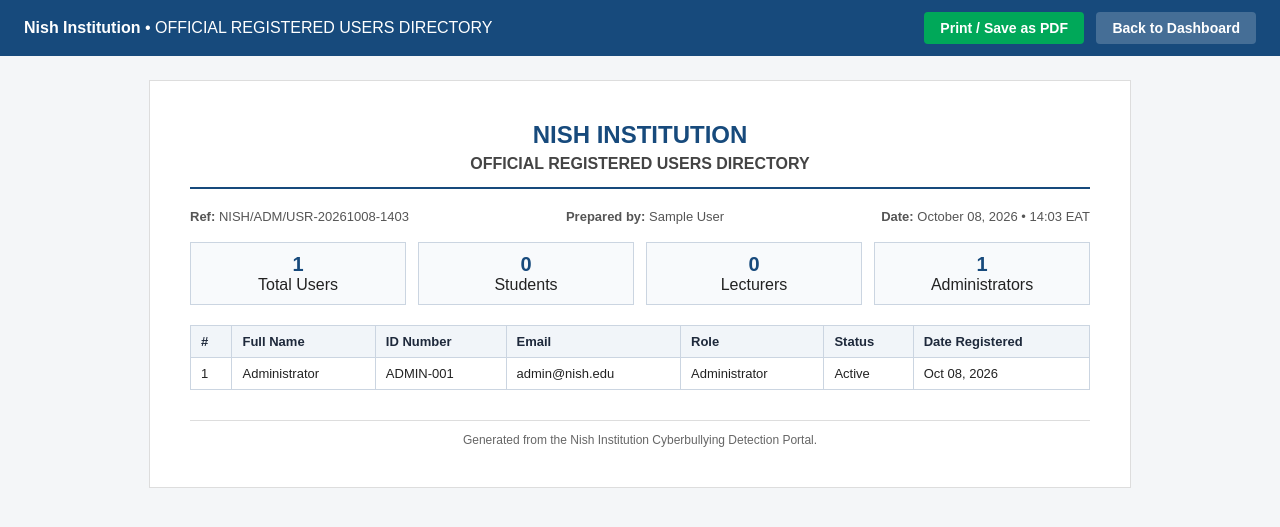
After one commit to anishcherono/Cyberbulling-Detection-System, a Flask app: page /users/print in a window 1280 px wide. The commit adds this page. Shown: the top 527 px of the page. Run offline with Flask 3, Linux system fonts and the light colour scheme; the visitor is signed in with stand-in values (Sample User, id 1); data comes from the database, SQL or seed files in the repository; tables that the repository leaves empty hold one stand-in row (values such as "Sample post"); parts of the project's set-up code (start-up, migrations or seed data) failed here and were passed over.

Commit message:
Add auto venv setup, printable users list, and README

```diff
--- a/ai_detector.py
+++ b/ai_detector.py
@@ -1,6 +1,4 @@
 from functools import lru_cache
-
-from transformers import pipeline
 
 MODEL_NAME = "Davephoenix/bert-bullying-detector"
 MAX_MESSAGE_LENGTH = 2000
@@ -9,6 +7,8 @@ MAX_TOKENS = 512
 
 @lru_cache(maxsize=1)
 def get_classifier():
+    from transformers import pipeline  # imported here so the app starts fast
+
     return pipeline(
         "text-classification",
         model=MODEL_NAME,
--- a/app.py
+++ b/app.py
@@ -1,6 +1,38 @@
 import os
+import subprocess
+import sys
 import threading
+import venv
 import webbrowser
+
+
+def setup_venv():
+    project_dir = os.path.dirname(os.path.abspath(__file__))
+    venv_dir = os.path.join(project_dir, ".venv")
+    requirements = os.path.join(project_dir, "requirements.txt")
+    venv_python = (
+        os.path.join(venv_dir, "Scripts", "python.exe")
+        if os.name == "nt"
+        else os.path.join(venv_dir, "bin", "python")
+    )
+
+    if os.path.normcase(os.path.abspath(sys.prefix)) == os.path.normcase(venv_dir):
+        return
+
+    if not os.path.exists(venv_python):
+        print("Creating virtual environment (.venv)...")
+        venv.create(venv_dir, with_pip=True)
+
+    print("Checking and installing requirements...")
+    subprocess.check_call(
+        [venv_python, "-m", "pip", "install", "-q", "--disable-pip-version-check", "-r", requirements]
+    )
+
+    sys.exit(subprocess.call([venv_python, *sys.argv]))
+
+
+if __name__ == "__main__":
+    setup_venv()
 
 from dotenv import load_dotenv
 from flask import Flask, render_template
--- a/routes/admin.py
+++ b/routes/admin.py
@@ -622,6 +622,65 @@ def print_lecturers():
     )
 
 
+@admin_bp.route("/admin/users/print")
+@admin_bp.route("/users/print")
+def print_all_users():
+    if not session.get("admin_logged_in"):
+        return _admin_login_redirect()
+
+    from datetime import datetime
+
+    with database_cursor() as (_, cursor):
+        cursor.execute(
+            """
+            SELECT full_name, institution_id, email, role, status, date_created
+            FROM Users
+            ORDER BY role ASC, full_name ASC
+            """
+        )
+        rows = cursor.fetchall()
+
+    role_names = {"student": "Student", "teacher": "Lecturer", "lecturer": "Lecturer",
+                  "administrator": "Administrator", "admin": "Administrator"}
+    status_names = {"active": "Active", "temporarily_restricted": "Restricted", "banned": "Banned"}
+
+    users = []
+    counts = {"Student": 0, "Lecturer": 0, "Administrator": 0}
+    for idx, row in enumerate(rows, start=1):
+        role = role_names.get((row[3] or "").strip().lower(), (row[3] or "Unknown").capitalize())
+        counts[role] = counts.get(role, 0) + 1
+        status = (row[4] or "active").strip().lower()
+        users.append({
+            "index": idx,
+            "full_name": row[0],
+            "institution_id": row[1] or "Not provided",
+            "email": row[2] or "Not provided",
+            "role": role,
+            "status": status_names.get(status, status.capitalize()),
+            "date_registered": row[5].strftime("%b %d, %Y") if hasattr(row[5], "strftime") else str(row[5] or "N/A")[:10],
+        })
+
+    now = datetime.now()
+    summary = {
+        "total_users": len(users),
+        "students": counts.get("Student", 0),
+        "lecturers": counts.get("Lecturer", 0),
+        "admins": counts.get("Administrator", 0),
+    }
+
+    return render_template(
+        "printable_users.html",
+        report_title="OFFICIAL REGISTERED USERS DIRECTORY",
+        report_reference=f"NISH/ADM/USR-{now.strftime('%Y%m%d-%H%M')}",
+        generated_at=now.strftime("%B %d, %Y &bull; %H:%M EAT"),
+        user_name=session.get("admin_name", "System Administrator"),
+        user_role="Institutional Administrator",
+        summary=summary,
+        users=users,
+        back_url=url_for("admin.admin_dashboard"),
+    )
+
+
 @admin_bp.route("/admin/cyberbullying-messages/print")
 @admin_bp.route("/messages/cyberbullying/print")
 def print_cyberbullying_messages():
--- a/templates/dashboard.html
+++ b/templates/dashboard.html
@@ -372,6 +372,7 @@
     <div class="nav">
         <a href="/admin">Dashboard</a>
         <a href="/reports">Reports</a>
+        <a href="/admin/users/print" target="_blank" style="color: #90cdf4; font-weight: bold;">&#128438; Print All Users</a>
         <a href="/admin/students/print" target="_blank" style="color: #90cdf4; font-weight: bold;">&#128438; Print Students</a>
         <a href="/admin/lecturers/print" target="_blank" style="color: #90cdf4; font-weight: bold;">&#128438; Print Lecturers</a>
         <a href="/admin/cyberbullying-messages/print" target="_blank" style="color: #fca5a5; font-weight: bold;">&#128438; Print Cyberbullying Messages</a>
@@ -444,7 +445,10 @@
         <div class="section student-directory">
             <div class="section-header-row">
                 <h2 style="margin: 0;">Registered Students</h2>
-                <a href="/admin/students/print" target="_blank" class="print-doc-btn">&#128438; Print Student Roster</a>
+                <div style="display: flex; gap: 10px;">
+                    <a href="/admin/users/print" target="_blank" class="print-doc-btn">&#128438; Print All Users</a>
+                    <a href="/admin/students/print" target="_blank" class="print-doc-btn">&#128438; Print Student Roster</a>
+                </div>
             </div>
             {% if students %}
             <table>
--- /dev/null
+++ b/templates/printable_users.html
@@ -0,0 +1,191 @@
+<!DOCTYPE html>
+<html lang="en">
+<head>
+    <meta charset="UTF-8">
+    <meta name="viewport" content="width=device-width, initial-scale=1">
+    <title>{{ report_title }} - Nish Institution</title>
+    <style>
+        body {
+            margin: 0;
+            font-family: Arial, sans-serif;
+            color: #222;
+            background: #f4f6f8;
+        }
+        .toolbar {
+            background: #174A7C;
+            color: #fff;
+            padding: 12px 24px;
+            display: flex;
+            justify-content: space-between;
+            align-items: center;
+        }
+        .btn {
+            background: #00A859;
+            color: #fff;
+            border: none;
+            padding: 8px 16px;
+            border-radius: 4px;
+            font-weight: bold;
+            cursor: pointer;
+            text-decoration: none;
+            font-size: 14px;
+        }
+        .btn-back {
+            background: rgba(255, 255, 255, 0.2);
+            margin-left: 8px;
+        }
+        .page {
+            max-width: 900px;
+            margin: 24px auto;
+            background: #fff;
+            padding: 40px;
+            border: 1px solid #ddd;
+        }
+        .header {
+            text-align: center;
+            border-bottom: 2px solid #174A7C;
+            padding-bottom: 14px;
+            margin-bottom: 20px;
+        }
+        .header h1 {
+            margin: 0;
+            color: #174A7C;
+            font-size: 24px;
+        }
+        .header h2 {
+            margin: 6px 0 0;
+            font-size: 16px;
+            color: #444;
+        }
+        .meta {
+            display: flex;
+            justify-content: space-between;
+            font-size: 13px;
+            color: #555;
+            margin-bottom: 18px;
+        }
+        .summary {
+            display: flex;
+            gap: 12px;
+            margin-bottom: 20px;
+        }
+        .summary-box {
+            flex: 1;
+            background: #f8fafc;
+            border: 1px solid #cbd5e1;
+            padding: 10px;
+            text-align: center;
+        }
+        .summary-box strong {
+            display: block;
+            font-size: 20px;
+            color: #174A7C;
+        }
+        table {
+            width: 100%;
+            border-collapse: collapse;
+            font-size: 13px;
+        }
+        th, td {
+            border: 1px solid #cbd5e1;
+            padding: 8px 10px;
+            text-align: left;
+        }
+        th {
+            background: #f1f5f9;
+            color: #1e293b;
+        }
+        .footer {
+            margin-top: 30px;
+            font-size: 12px;
+            color: #666;
+            text-align: center;
+            border-top: 1px solid #ddd;
+            padding-top: 12px;
+        }
+        @media print {
+            body { background: #fff; }
+            .toolbar { display: none; }
+            .page { margin: 0; border: none; padding: 0; max-width: 100%; }
+        }
+    </style>
+</head>
+<body>
+
+    <div class="toolbar">
+        <div><strong>Nish Institution</strong> &bull; {{ report_title }}</div>
+        <div>
+            <button type="button" class="btn" onclick="window.print();">Print / Save as PDF</button>
+            <a href="{{ back_url or '/admin' }}" class="btn btn-back">Back to Dashboard</a>
+        </div>
+    </div>
+
+    <div class="page">
+        <div class="header">
+            <h1>NISH INSTITUTION</h1>
+            <h2>{{ report_title }}</h2>
+        </div>
+
+        <div class="meta">
+            <div><strong>Ref:</strong> {{ report_reference }}</div>
+            <div><strong>Prepared by:</strong> {{ user_name }}</div>
+            <div><strong>Date:</strong> {{ generated_at | safe }}</div>
+        </div>
+
+        <div class="summary">
+            <div class="summary-box">
+                <strong>{{ summary.total_users }}</strong>
+                <span>Total Users</span>
+            </div>
+            <div class="summary-box">
+                <strong>{{ summary.students }}</strong>
+                <span>Students</span>
+            </div>
+            <div class="summary-box">
+                <strong>{{ summary.lecturers }}</strong>
+                <span>Lecturers</span>
+            </div>
+            <div class="summary-box">
+                <strong>{{ summary.admins }}</strong>
+                <span>Administrators</span>
+            </div>
+        </div>
+
+        {% if users %}
+        <table>
+            <thead>
+                <tr>
+                    <th>#</th>
+                    <th>Full Name</th>
+                    <th>ID Number</th>
+                    <th>Email</th>
+                    <th>Role</th>
+                    <th>Status</th>
+                    <th>Date Registered</th>
+                </tr>
+            </thead>
+            <tbody>
+                {% for user in users %}
+                <tr>
+                    <td>{{ user.index }}</td>
+                    <td>{{ user.full_name }}</td>
+                    <td>{{ user.institution_id }}</td>
+                    <td>{{ user.email }}</td>
+                    <td>{{ user.role }}</td>
+                    <td>{{ user.status }}</td>
+                    <td>{{ user.date_registered }}</td>
+                </tr>
+                {% endfor %}
+            </tbody>
+        </table>
+        {% else %}
+        <p>No registered users found.</p>
+        {% endif %}
+
+        <div class="footer">
+            Generated from the Nish Institution Cyberbullying Detection Portal.
+        </div>
+    </div>
+
+</body>
+</html>
```
Also changed, not shown: test_printable_reports.py (+24 -0 lines), README.md (added), 1 other file.
